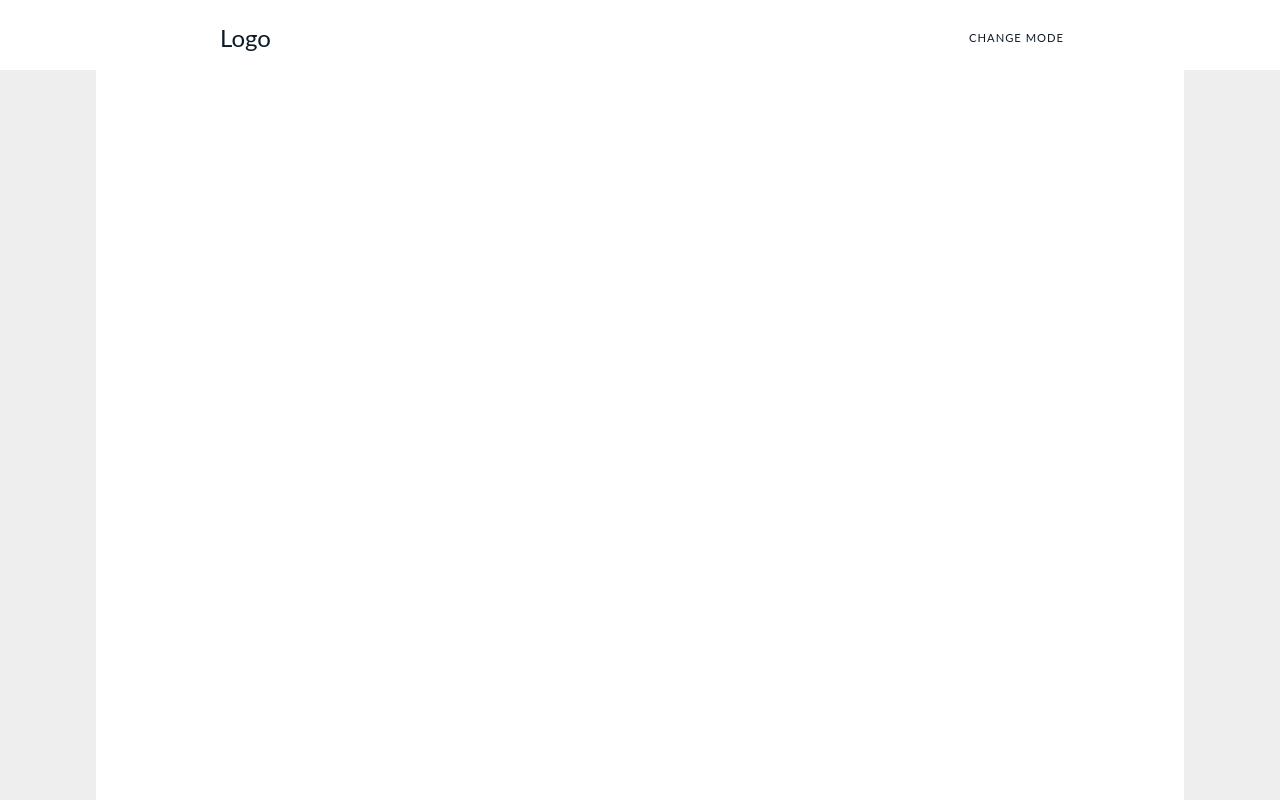
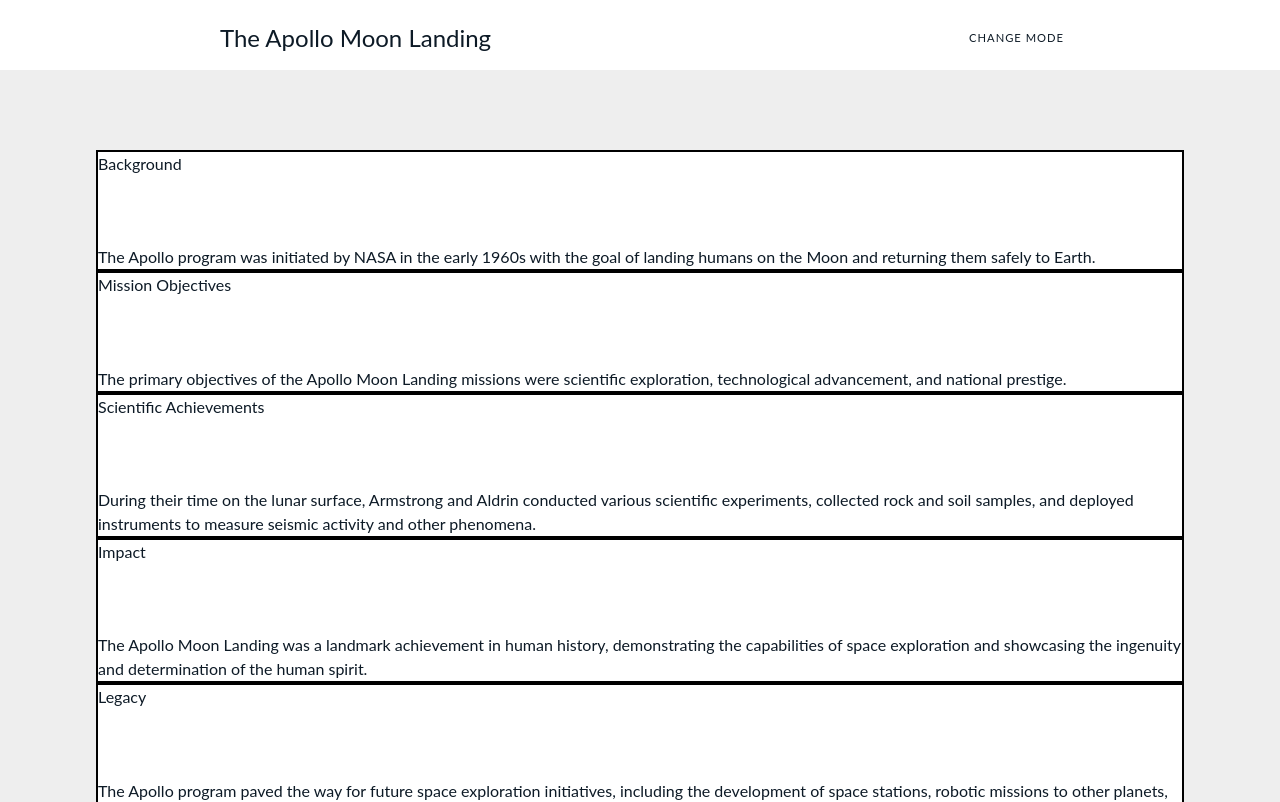
Before and after one commit to Dearborn42/ThemeProject, a React (Create React App) app in the folder themeproject/: page / in a window 1280 px wide. Shown: the top 802 px of the page. Built offline with nearby package versions, Linux system fonts and the light colour scheme.

Commit message:
Finished section and maincontent.js

```diff
--- a/themeproject/src/Components/Header.js
+++ b/themeproject/src/Components/Header.js
@@ -1,9 +1,9 @@
 import React from 'react'
 
-const Header = ({theme}) => {
+const Header = ({theme, text, class_name}) => {
     return (
-        <div className="logo">
-            <button className={`${theme}`}><i className="fas fa-chess-knight"></i> Logo</button >
+        <div className={class_name}>
+            <button className={`${theme}`}><i className="fas fa-chess-knight"></i>{text}</button >
         </div>
     )
 }
--- a/themeproject/src/Components/MainContent.js
+++ b/themeproject/src/Components/MainContent.js
@@ -1,10 +1,16 @@
 import React, {useContext} from 'react'
-import { ThemeContextWrapper } from './ThemeContext'
+import { ThemeContextWrapper } from './ThemeContext';
+import Section from './Section';
+import data from '../Utils/data';
 
 const MainContent = () => {
     const {theme} = useContext(ThemeContextWrapper);
     return (
-        <div className={`mainContent ${theme}`}>MainContent</div>
+        <div className={`mainContent ${theme}`}>
+            {data.map(x => (
+                <Section content={x.content} title={x.title} theme={theme} />
+            ))}
+        </div>
     )
 }
 
--- a/themeproject/src/Components/Navbar.js
+++ b/themeproject/src/Components/Navbar.js
@@ -9,7 +9,7 @@
         <>
         <nav className={`navbar navbar-${theme}`}>
             <div className="nav-wrapper">
-                <Header theme={theme} />
+                <Header theme={theme} text={"The Apollo Moon Landing"} class_name={"logo"}/>
                 <ul id="menu">
                 <li><button className={`${theme}`}onClick={() => darkMode()}>Change Mode</button ></li>
                 </ul>
--- /dev/null
+++ b/themeproject/src/Components/Section.js
@@ -0,0 +1,13 @@
+import React from 'react';
+import Header from './Header';
+
+const Section = ({content, title, theme}) => {
+  return (
+    <section className={`dataSection dataSection-${theme}`}>
+        <Header theme={theme} text={title} class_name={"titles"}/>
+        <div>{content}</div>
+    </section>
+  )
+}
+
+export default Section
--- /dev/null
+++ b/themeproject/src/Utils/data.js
@@ -0,0 +1,29 @@
+const data = [
+  {
+    "title": "Background",
+    "content": "The Apollo program was initiated by NASA in the early 1960s with the goal of landing humans on the Moon and returning them safely to Earth."
+  },
+  {
+    "title": "Mission Objectives",
+    "content": "The primary objectives of the Apollo Moon Landing missions were scientific exploration, technological advancement, and national prestige."
+  },
+  {
+    "title": "Scientific Achievements",
+    "content": "During their time on the lunar surface, Armstrong and Aldrin conducted various scientific experiments, collected rock and soil samples, and deployed instruments to measure seismic activity and other phenomena."
+  },
+  {
+    "title": "Impact",
+    "content": "The Apollo Moon Landing was a landmark achievement in human history, demonstrating the capabilities of space exploration and showcasing the ingenuity and determination of the human spirit."
+  },
+  {
+    "title": "Legacy",
+    "content": "The Apollo program paved the way for future space exploration initiatives, including the development of space stations, robotic missions to other planets, and plans for crewed missions to Mars and beyond."
+  },
+  {
+    "title": "Cultural Significance",
+    "content": "The images and videos from the Apollo Moon Landing captivated audiences around the world and became iconic symbols of human achievement."
+  }
+]
+
+
+export default data
--- a/themeproject/src/main.css
+++ b/themeproject/src/main.css
@@ -12,7 +12,6 @@
 
 .App{
     width: 100vw;
-    height: 100vh;
 }
 
 .App-light{
@@ -33,10 +32,9 @@
                           Navbar
   ======================================================*/
 .navbar{
-    position: fixed;
     top: 0;
     height: 70px;
-    margin-bottom: 70vh;
+    margin-bottom: 80px;
     line-height: 60px;
     width: 100%;
     z-index: 10;
@@ -614,5 +612,32 @@
     height: 100vh;
     margin-left: auto;
     margin-right: auto;
+    flex-wrap: wrap;
+    margin-top: 5.4%;
+    margin-bottom: 5.4%;
     /* background-color: white; */
 }
+
+.dataSection{
+    display: flex;
+    flex-wrap: wrap;
+    flex-direction: column;
+    justify-content: space-between;
+    width: 100%;
+    height: auto;
+    margin-left: auto;
+    margin-right: auto;
+}
+
+.dataSection div{
+    max-width: max-content;
+}
+
+
+.dataSection-dark {
+    border: 2px solid white;
+}
+
+.dataSection-light {
+    border: 2px solid black;
+}
```
